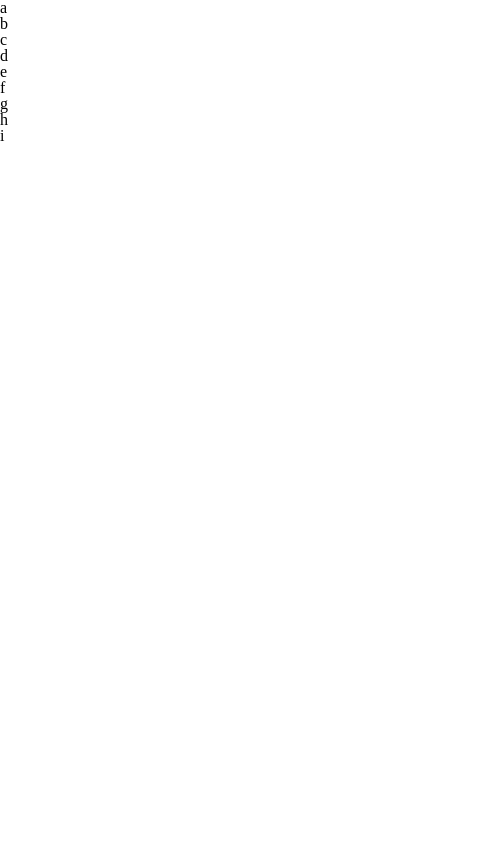
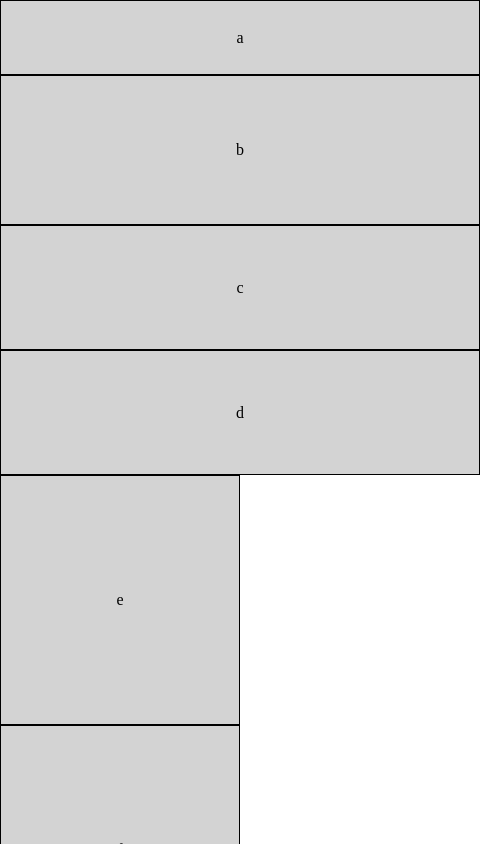
Before and after one commit to MinMaxed/ui-challenge-01, a plain HTML site: page index.html in a window 390 px wide. Shown: the top 844 px of the page, 480 px wide, since content can reach past the window. Drawn offline with Linux system fonts and the light colour scheme.

Commit message:
got mobile view functioning

```diff
--- a/style.css
+++ b/style.css
@@ -1,45 +1,74 @@
+
+div {
+  background-color: lightgray;
+  border: 1px solid black;
+  box-sizing: border-box;
+  display: flex;
+  align-items: center;
+  justify-content: center;
+}
+
+#a {
+  width: 480px;
+  height: 75px;
+  display: flex;
+}
+
+#b {
+  width: 480px;
+  height: 150px;
+  display: flex;
+}
+
+#pair > div {
+  width: 480px;
+  height: 125px;
+  display: flex;
+}
+
+#group {
+  display: flex;
+  flex-direction: row;
+  flex-wrap: wrap;
+}
+
+#group > div {
+  width: 240px;
+  height: 250px;
+  display: flex;
+}
+
+#i {
+  width: 480px;
+  height: 80px;
+  display: flex;
+}
 
 
-
-
-
-
-@media only screen and (min-width: 640px) {
+@media only screen and (min-width: 768px) {
 
 main {
   width: 960px;
   margin: auto;
 }
 
-div {
-  background-color: grey;
-  border: 1px solid black;
-  box-sizing: border-box;
-  display: flex;
-  justify-content: center;
-}
 
 #a {
-  background-color: red;
   width: 960px;
   height: 100px;
   display: flex;
-  order: 1;
 }
 
 #b {
   float:left;
-  background-color:blue;
   width: 200px;
   height: 600px;
   display: flex;
-  order: 2;
 }
 
 
 #pair > div {
   float: right;
-  background-color: green;
   width: 380px;
   height: 200px;
   display: flex;
@@ -52,7 +81,6 @@ div {
 
 #group > div {
   float: left;
-  background-color: purple;
   display: flex;
   flex-direction: row;
   width: 190px;
@@ -61,32 +89,9 @@ div {
 
 #i {
   float: right;
-  background-color: grey;
   display: flex;
   width: 760px;
   height: 150px;
 }
 
 }
-
-#c {
-  order: 3;
-}
-#d {
-  order: 4;
-}
-#e {
-  order: 5;
-}
-#f {
-  order: 6;
-}
-#g {
-  order: 7;
-}
-#h {
-  order: 8;
-}
-#i {
-  order: 9;
-}
```
Also changed, not shown: index.html (+0 -4 lines).
